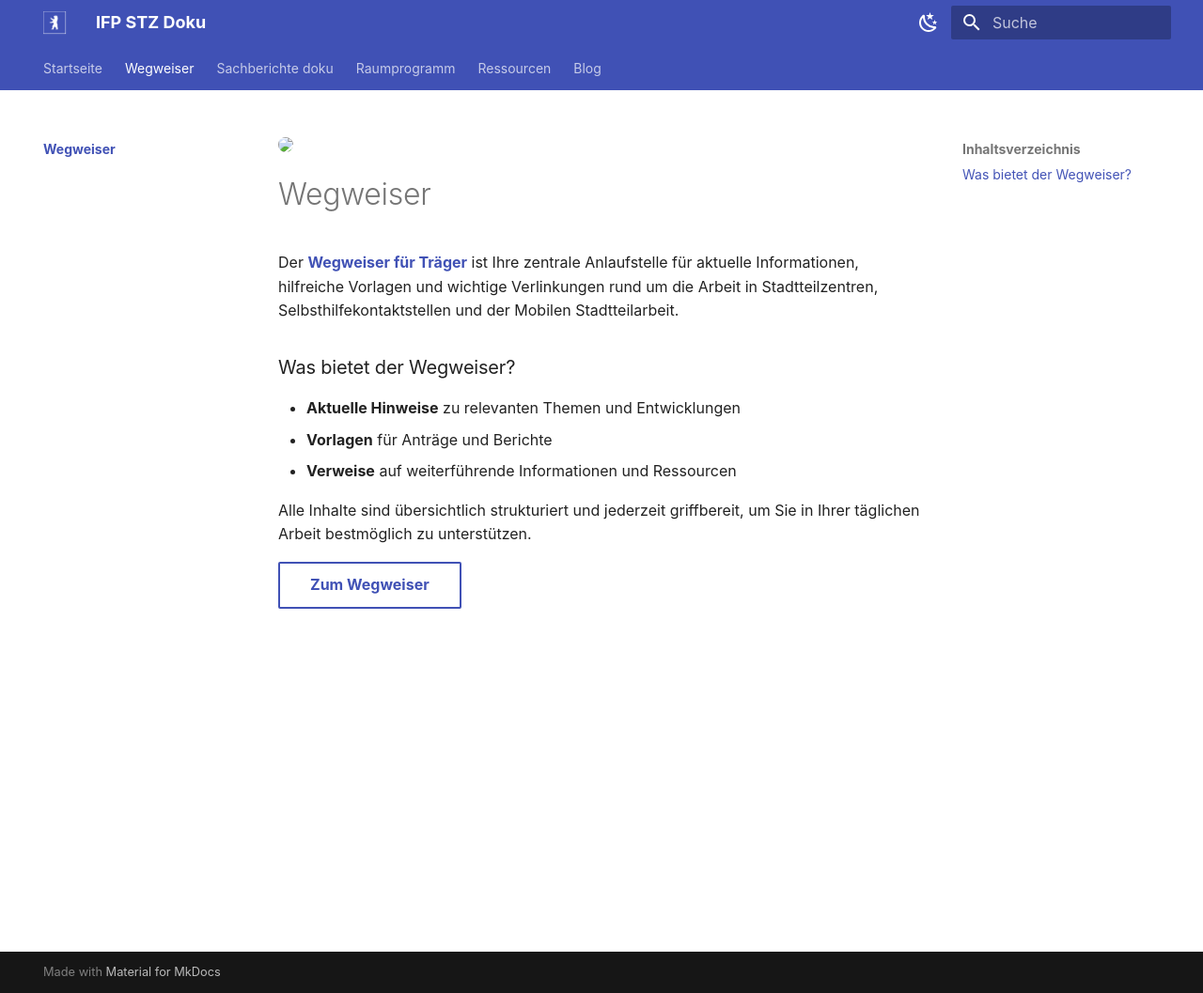
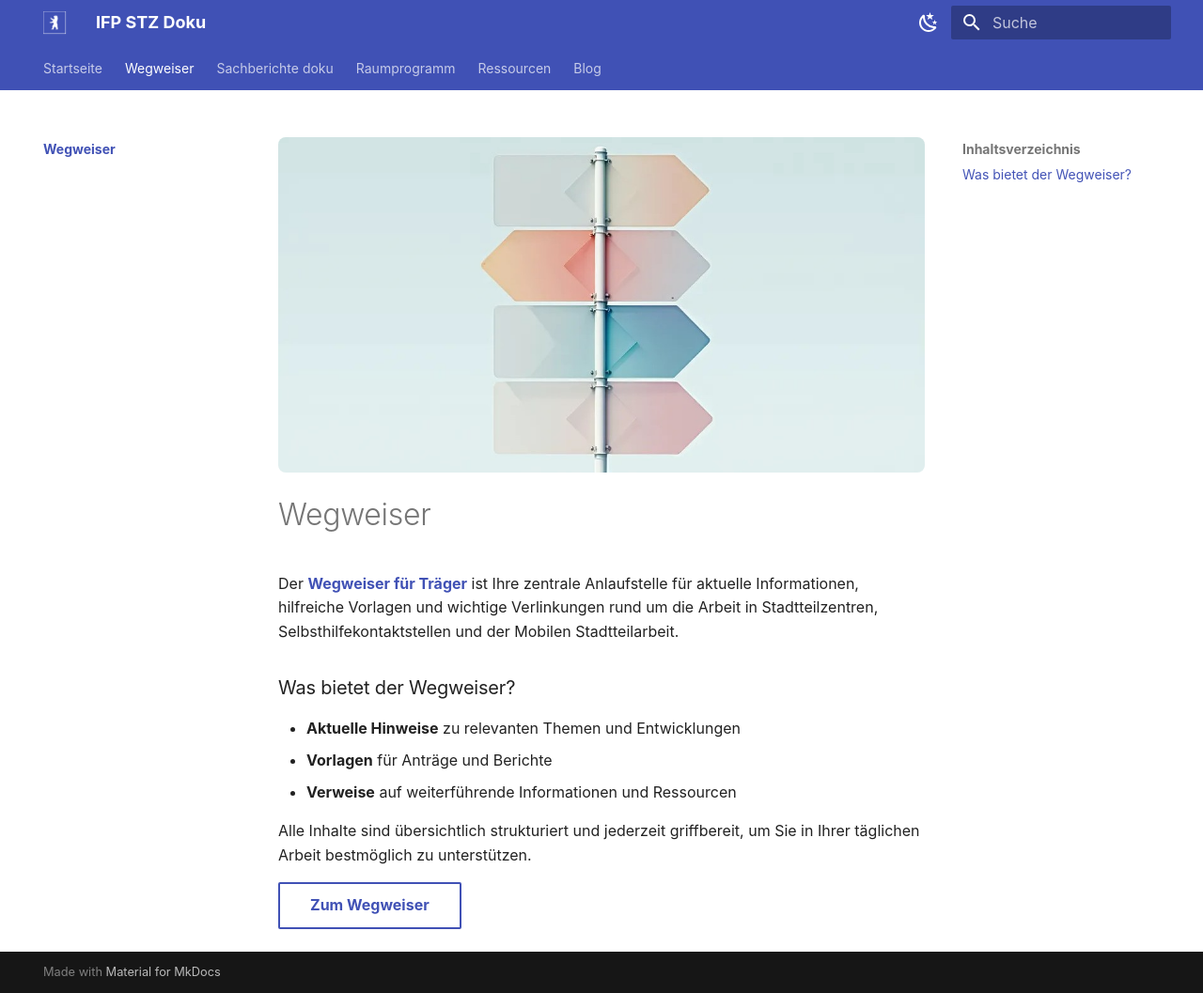
Before and after one commit to ifpstz/ifp-faq, an MkDocs documentation site: the page built from docs/wegweiser/index.md, in a window 1280 px wide and 1057 px high. Shown: the whole window at 94% size. Built offline with MkDocs 1.6.1 and Material for MkDocs 9.7.7, drawn with Linux system fonts in a browser that asks for light colours; some web fonts are replaced.

Commit message:
changed image location

```diff
--- a/mkdocs.yml
+++ b/mkdocs.yml
@@ -3,8 +3,8 @@
 site_url: https://ifpstz.github.io/ifp-faq/
 theme:
   name: material
-  logo: assets/images/B_Logo_Baer_N_1C.png  # Pfad relativ zum docs/-Ordner
-  favicon: assets/images/B_Logo_Baer_N_1C.png
+  logo: images/B_Logo_Baer_N_1C.png  # Pfad relativ zum docs/-Ordner
+  favicon: images/B_Logo_Baer_N_1C.png
   custom_dir: overrides
   language: de
 
```
Also changed, not shown: docs/images/B_Logo_Baer_N_1C.png (renamed from docs/assets/images/B_Logo_Baer_N_1C.png), docs/images/wegweiser.jpg (renamed from docs/assets/images/wegweiser.jpg).
